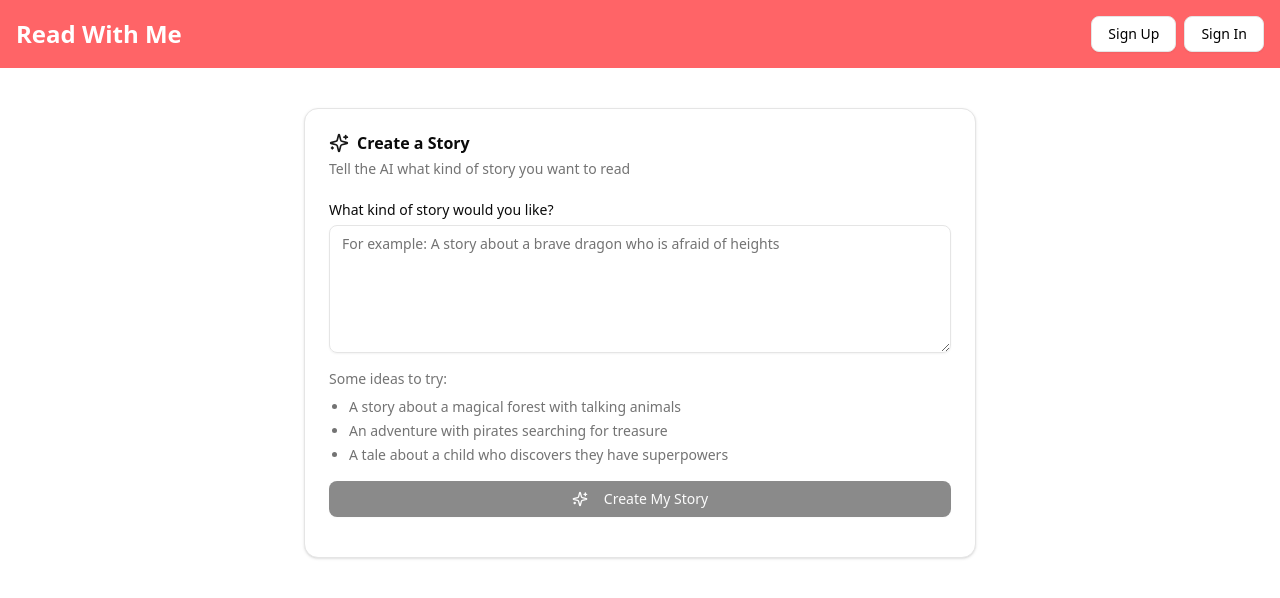
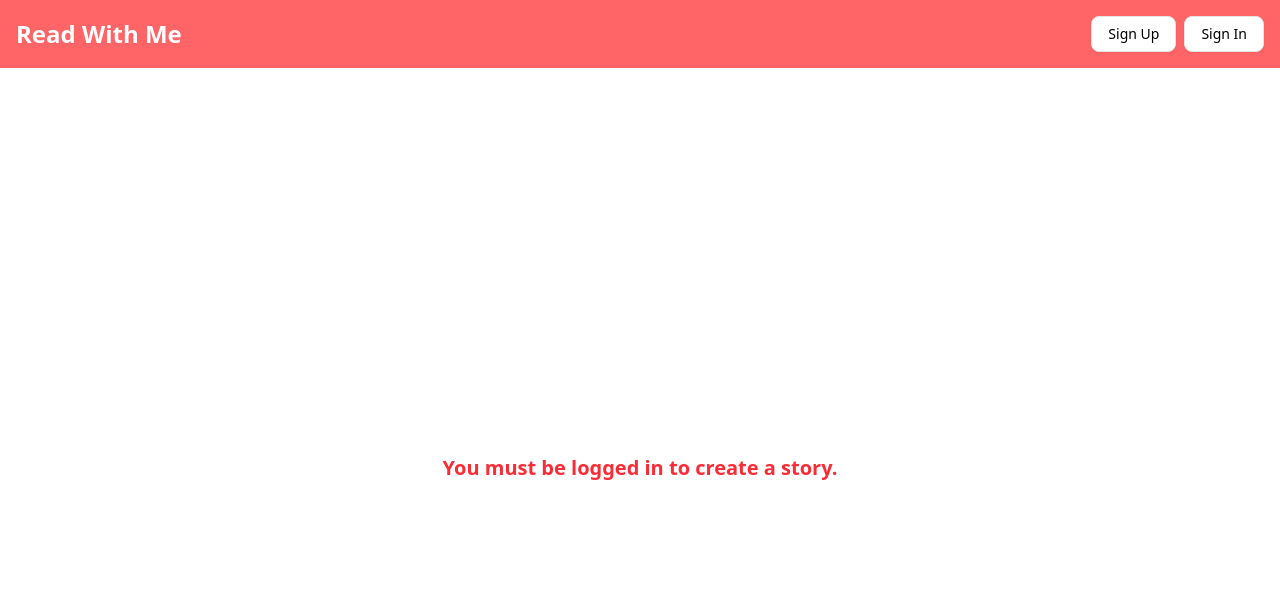
Before and after one commit to Sean-Andrew-Stanek/read-with-me, a Next.js app: page /create-story in a window 1280 px wide. Shown: the top 598 px of the page. Built offline with nearby package versions, Linux system fonts and the light colour scheme; no server answers.

Commit message:
Fixed the authentication issue for /create-story endpoint

```diff
--- a/src/app/create-story/page.tsx
+++ b/src/app/create-story/page.tsx
@@ -33,7 +33,8 @@ const CreateStoryPage: React.FC<CreateStoryPageProps> = () => {
     useEffect(() => {
         const fetchUser = async (): Promise<void> => {
             if (!session || !session.user) {
-                throw new Error('User not logged in.');
+                // throw new Error('User not logged in.');
+                return;
             }
 
             const uuid = (session?.user as { uuid: string })?.uuid;
@@ -101,6 +102,16 @@ const CreateStoryPage: React.FC<CreateStoryPageProps> = () => {
             setIsLoading(false);
         }
     };
+
+    if (!session || !session.user) {
+        return (
+            <div className="min-h-screen flex items-center justify-center text-center">
+                <p className="text-xl font-bold text-red-500">
+                    You must be logged in to create a story.
+                </p>
+            </div>
+        );
+    }
 
     return (
         <div className="container mx-auto py-10 max-w-2xl">
```
